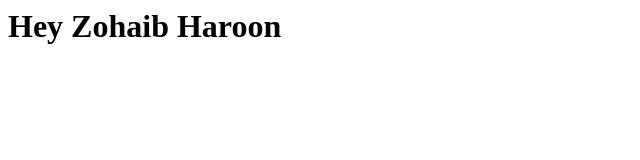
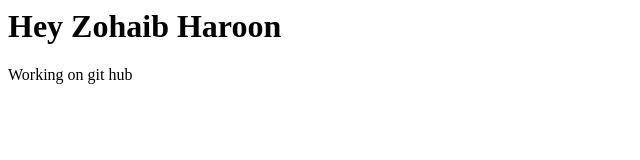
Before and after one commit to Zohaib-devinx/localrepo, a plain HTML site: page index.html in a window 1280 px wide. Shown: the whole page, without its empty margins (0-640 px from the left). Drawn offline with Linux system fonts and the light colour scheme.

Commit message:
New changes

```diff
--- a/index.html
+++ b/index.html
@@ -1 +1,2 @@
 <h1>Hey Zohaib Haroon</h1>
+<p>Working on git hub</p>
```
